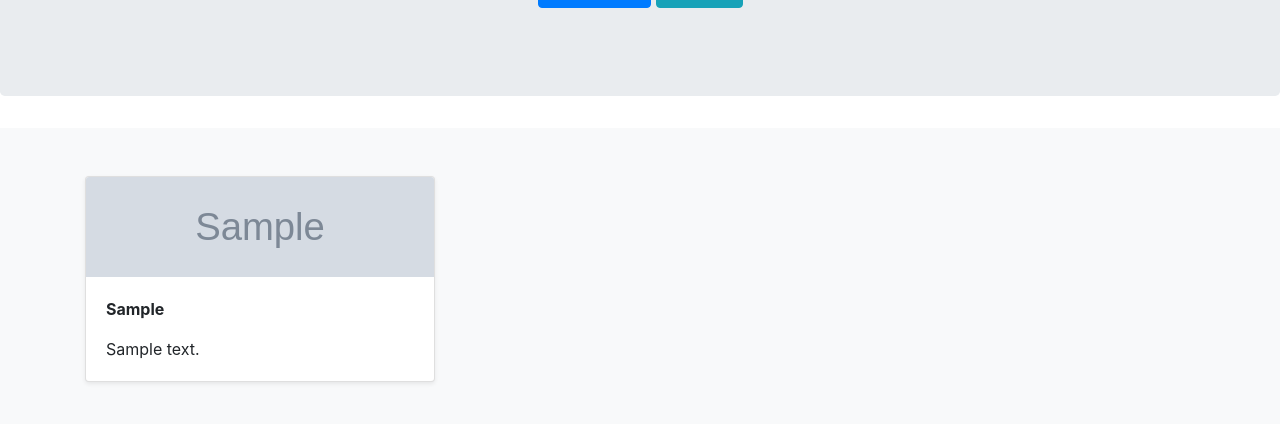
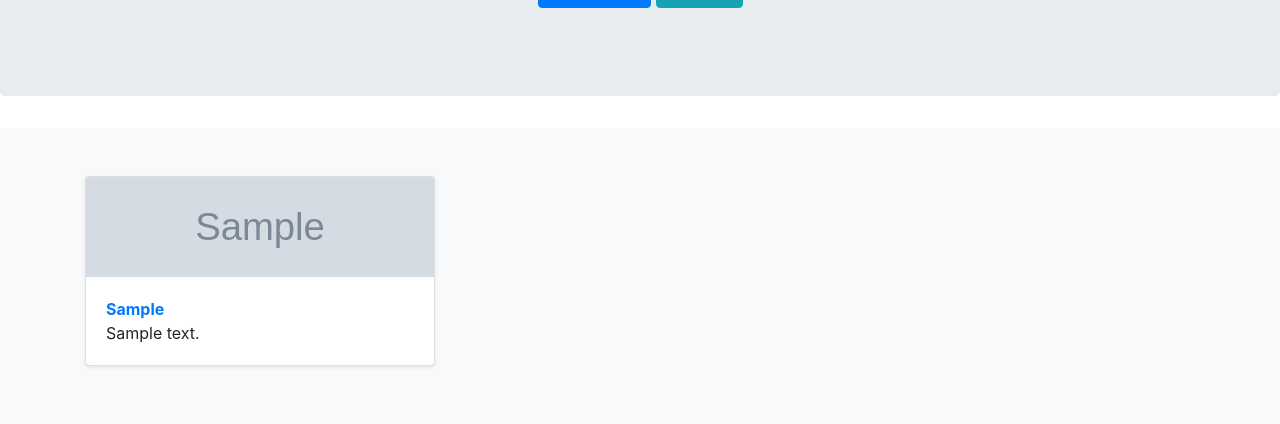
Before and after one commit to nfvguru/rwdevtest, a Django app: template rwfw/rwfw_main/templates/index.html in a window 1280 px wide. Shown: the part 274-698 px from the top of the page. Run offline with Django 3.2, Linux system fonts and the light colour scheme; the template is opened without the code that fills it: most values are stand-ins (such as "Sample title", 1, 10 or a date in 2020); grey boxes marked "Sample" are stand-in pictures; some libraries are stand-ins or nearby versions.

Commit message:
minor modifications

```diff
--- a/rwfw/rwfw_main/templates/index.html
+++ b/rwfw/rwfw_main/templates/index.html
@@ -61,7 +61,9 @@
             <img class="card-img-top" src="{{item.item_icon.url}}" height=100>
             </a>
             <div class="card-body">
-		    <p class="card-text"> <strong>{{item.item_head}}</strong></p>
+              <a href="{% url 'rwfwops' item.id %}">
+		            <p class="card-text"> <strong>{{item.item_head}}</strong></p>
+              </a>
               <p class="card-text">{{item.item_desc}}</p>
             </div>
           </div>
```
